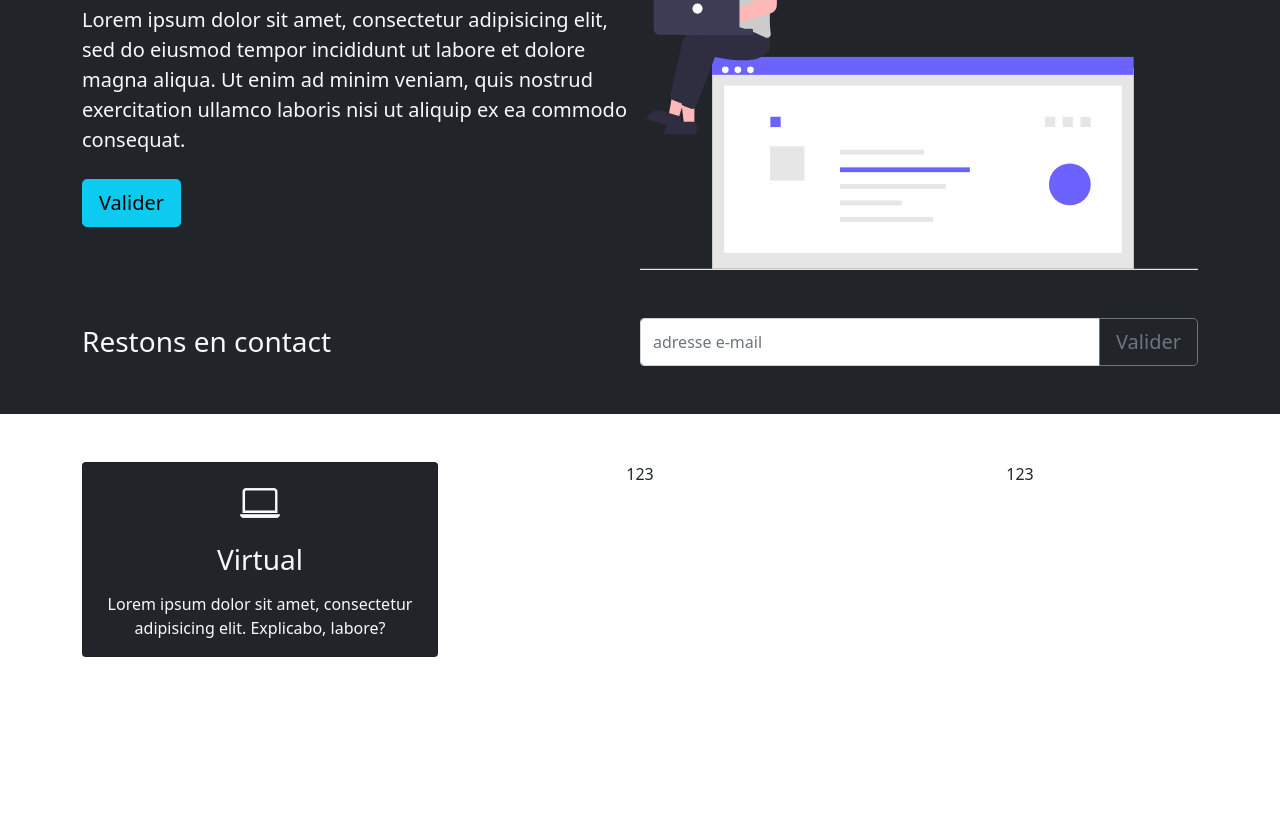
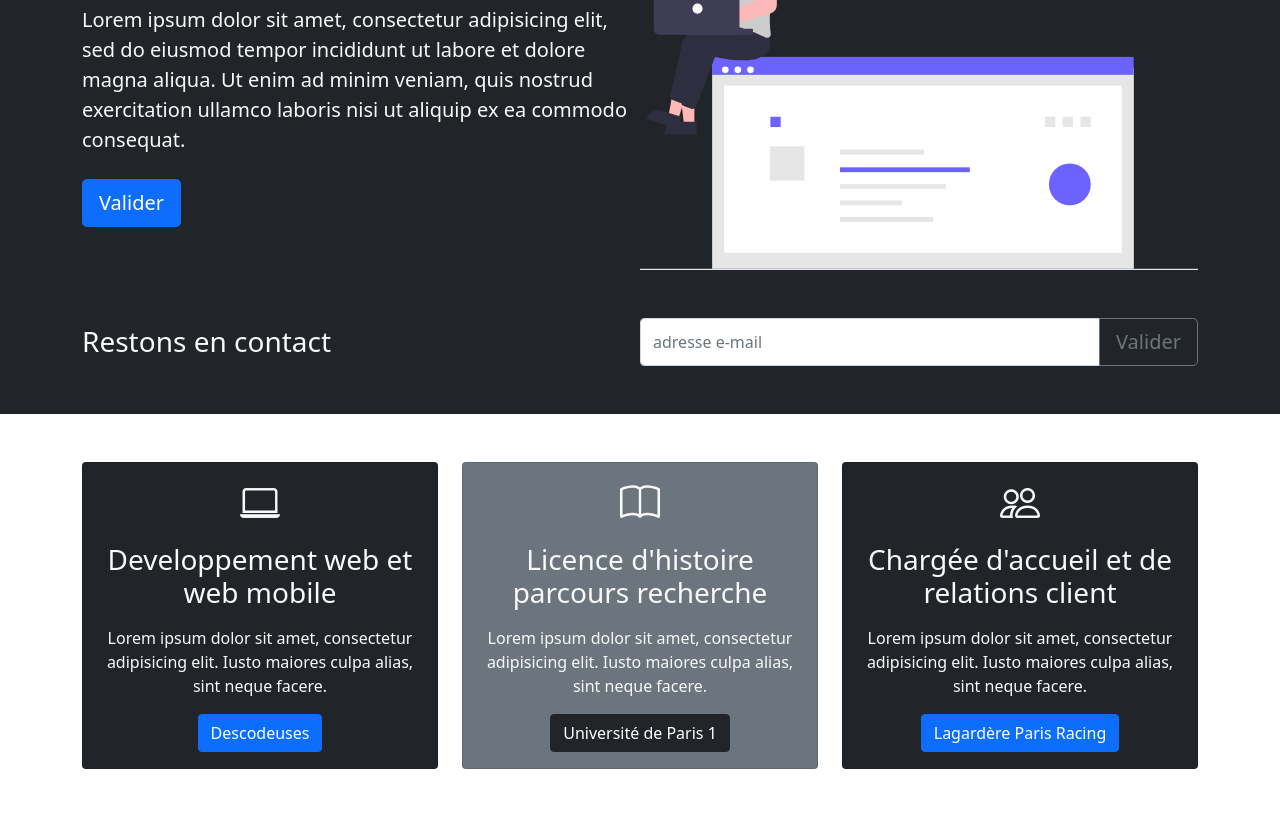
Before and after one commit to burgerkati/HTML4, a plain HTML site: page index.html in a window 1280 px wide. Shown: the part 230-1047 px from the top of the page. Before the commit the page ends 935 px from the top, so only its background shows below. Drawn offline with nearby package versions, Linux system fonts and the light colour scheme.

Commit message:
add text and buttons to cards

```diff
--- a/index.html
+++ b/index.html
@@ -44,12 +44,12 @@
       <!-- align items on horizontal -->
       <div class="d-sm-flex align-items-center justify-content-between">
         <div class="">
-          <h1>Developpeuse <span class="text-info"> Web </span></h1>
+          <h1>Developpeuse <span class="text-primary"> Web </span></h1>
           <!-- lead class to make text bigger and my for margin on y-axis -->
           <p class="lead my-4">
             Lorem ipsum dolor sit amet, consectetur adipisicing elit, sed do eiusmod tempor incididunt ut labore et dolore magna aliqua. Ut enim ad minim veniam, quis nostrud exercitation ullamco laboris nisi ut aliquip ex ea commodo consequat.
           </p>
-          <button class="btn btn-info btn-lg">Valider</button>
+          <button class="btn btn-primary btn-lg">Valider</button>
         </div>
         <!-- to keep img inside container w-50 to make img 50% -->
         <img class="img-fluid w-50 d-none d-sm-block" src="assets/images/development.svg" alt="illustration of person on computer and a web interface">
@@ -83,16 +83,49 @@
                 <i class="bi bi-laptop"></i>
               </div>
               <h3 class="card-title mb-3">
-                Virtual
+                Developpement web et web mobile
               </h3>
               <p class="card-text">
-                Lorem ipsum dolor sit amet, consectetur adipisicing elit. Explicabo, labore?
+                Lorem ipsum dolor sit amet, consectetur adipisicing elit. Iusto maiores culpa alias, sint neque facere.
               </p>
+              <a href="https://www.descodeuses.org/frontend" class="btn btn-primary">Descodeuses</a>
             </div>
           </div>
         </div>
-        <div class="col-md">123</div>
-        <div class="col-md">123</div>
+        <div class="col-md">
+          <div class="card bg-secondary text-light">
+            <div class="card-body text-center">
+              <!-- wrap icon in div to make it size of h1 and margin bottom 3-->
+              <div class="h1 mb-3">
+                <i class="bi bi-book"></i>
+              </div>
+              <h3 class="card-title mb-3">
+                Licence d'histoire parcours recherche
+              </h3>
+              <p class="card-text">
+                Lorem ipsum dolor sit amet, consectetur adipisicing elit. Iusto maiores culpa alias, sint neque facere.
+              </p>
+              <a href="#" class="btn btn-dark">Université de Paris 1</a>
+            </div>
+          </div>
+        </div>
+        <div class="col-md">
+          <div class="card bg-dark text-light">
+            <div class="card-body text-center">
+              <!-- wrap icon in div to make it size of h1 and margin bottom 3-->
+              <div class="h1 mb-3">
+                <i class="bi bi-people"></i>
+              </div>
+              <h3 class="card-title mb-3">
+                Chargée d'accueil et de relations client
+              </h3>
+              <p class="card-text">
+                Lorem ipsum dolor sit amet, consectetur adipisicing elit. Iusto maiores culpa alias, sint neque facere.
+              </p>
+              <a href="#" class="btn btn-primary">Lagardère Paris Racing</a>
+            </div>
+          </div>
+        </div>
       </div>
     </div>
   </section>
```
